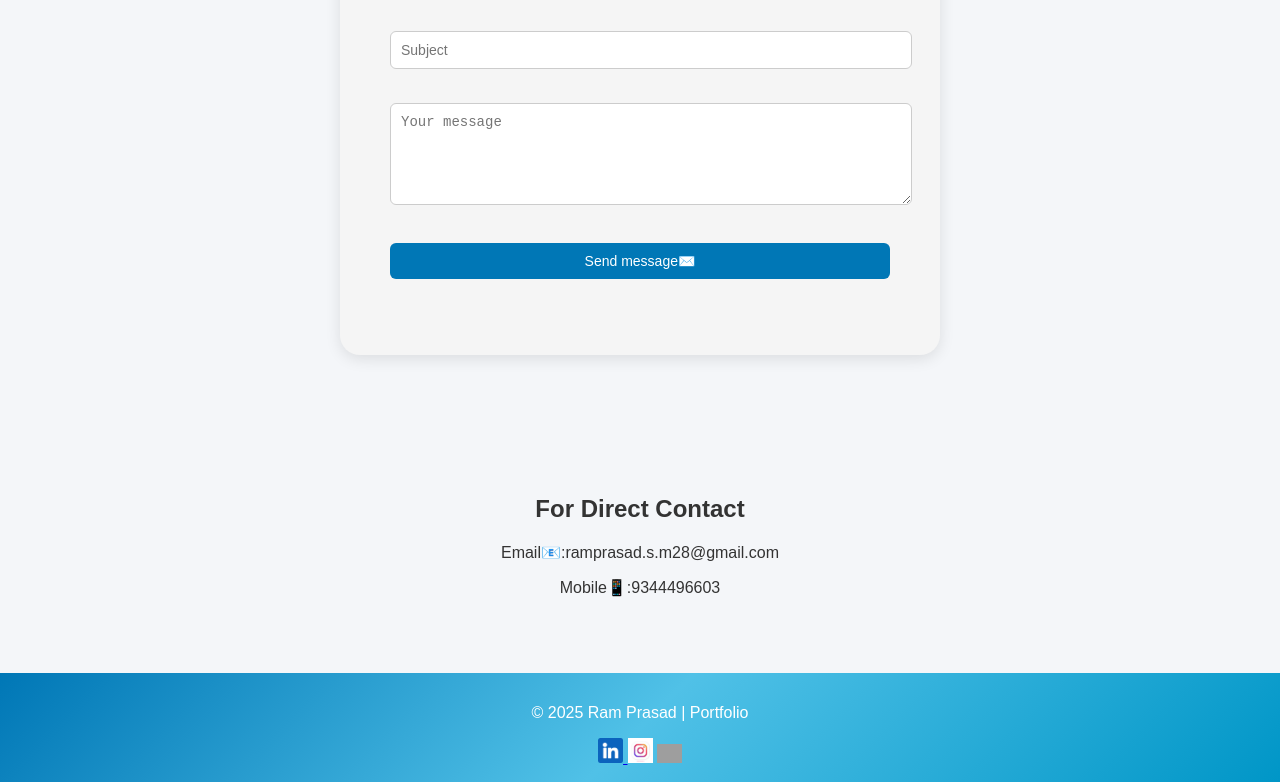
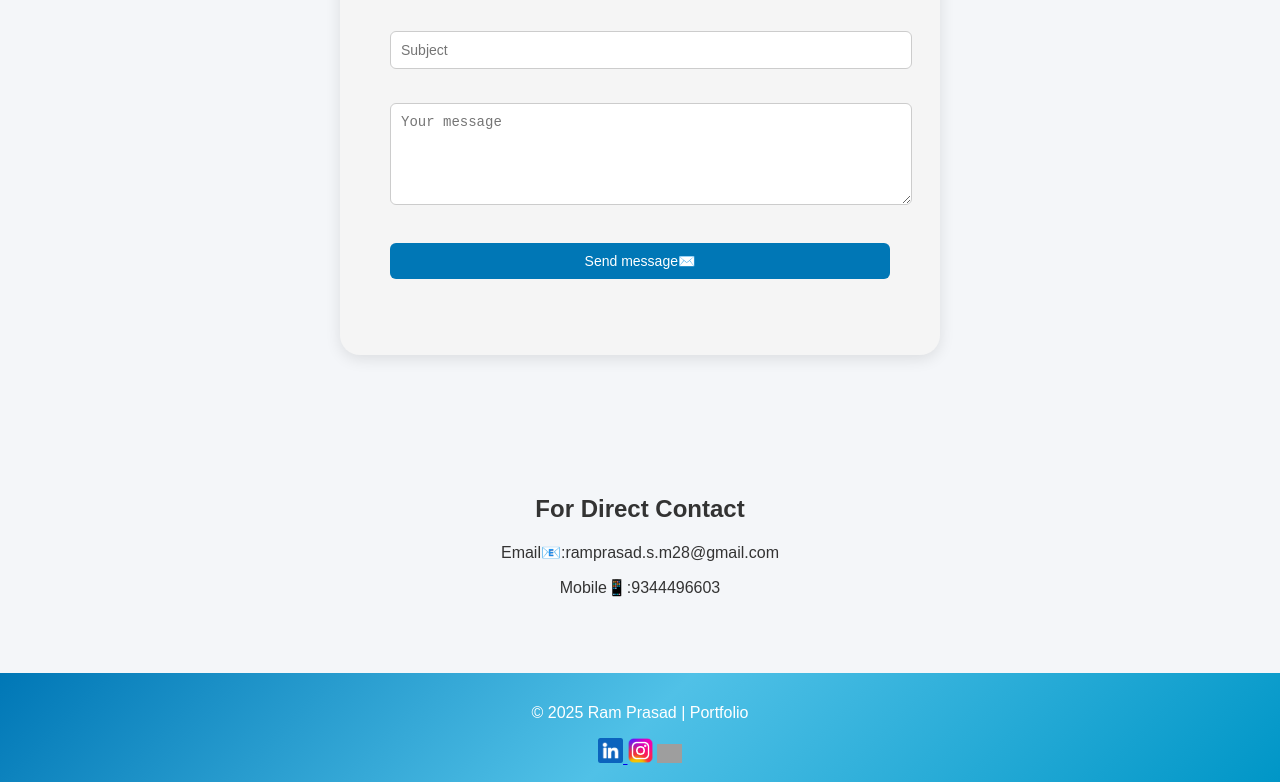
Before and after one commit to ramprasad28-hue/protfolio, a plain HTML site: page index.html in a window 1280 px wide. Shown: the part 2203-2985 px from the top of the page. Drawn offline with Linux system fonts and the light colour scheme; grey boxes are pictures that could not be loaded.

Commit message:
Update index.html

```diff
--- a/index.html
+++ b/index.html
@@ -245,7 +245,7 @@ ESP32 IoT Device → sends real-time alerts
         <img src="linkedin_3991775.png" alt="linkedin" id="image">
     </a>
     <a href="https://www.instagram.com/x_._.ram_?igsh=MTFqbWN1eTNvZ2pvZA==">
-        <img src="307779-P800TT-551.jpg" alt="instagram"  id="img"></a>
+        <img src="insta.png" alt="instagram"  id="img"></a>
         <a href="saravananramprasad776@gmail.com" ><img src="mail.jpg" alt="" id="imag" ></a>
   </footer>
   <script>
```
